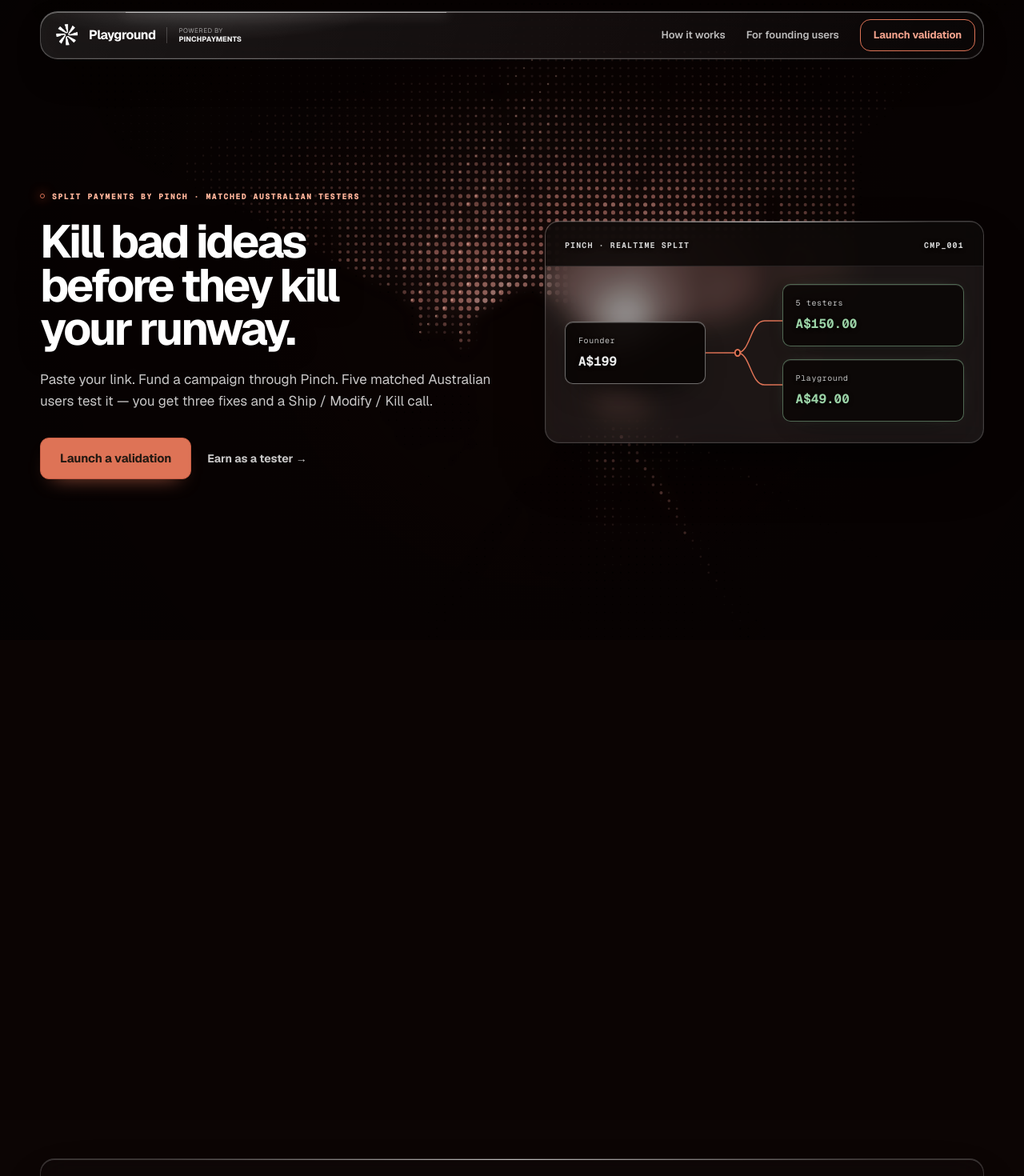
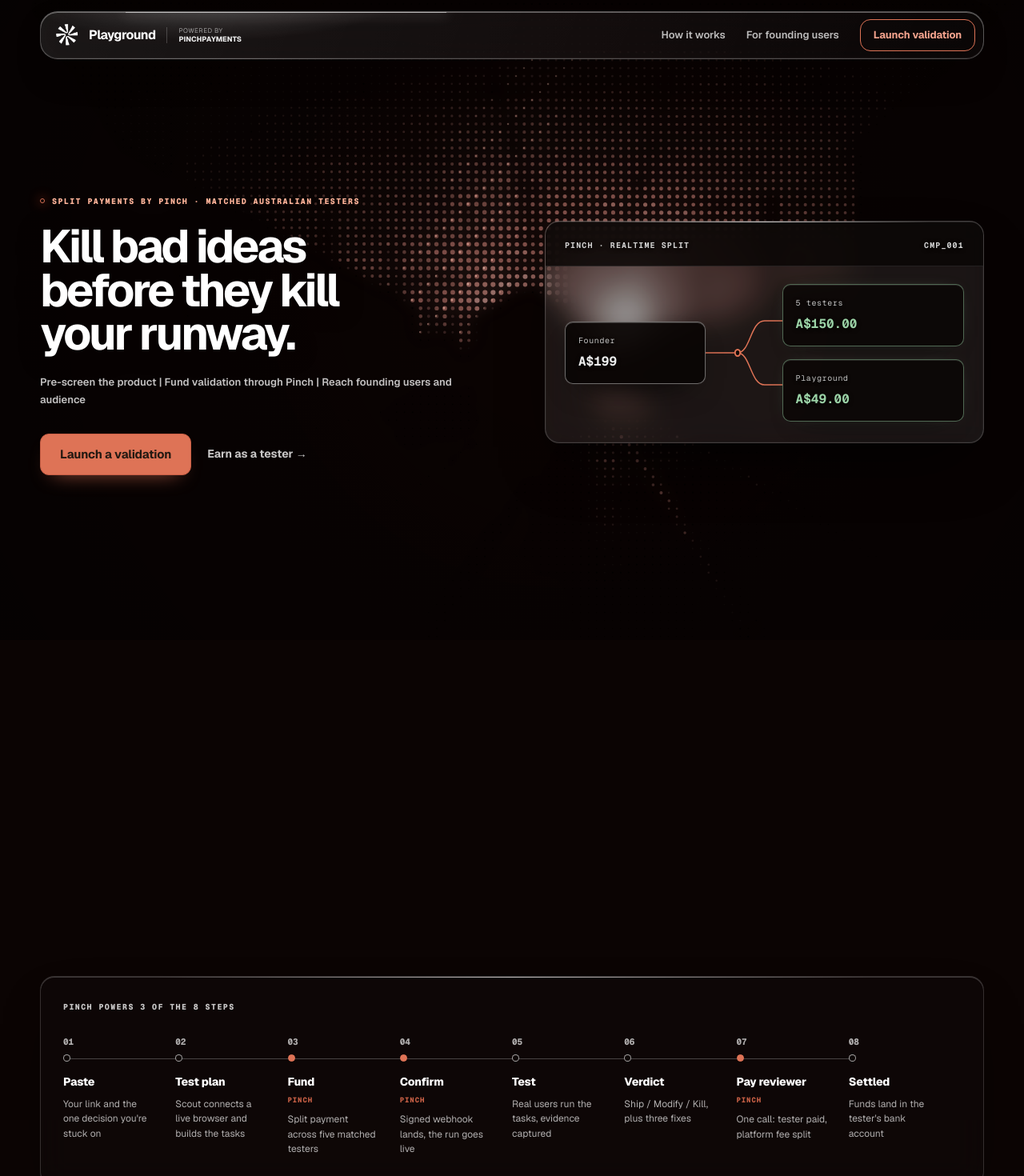
Before and after one commit to PRABHMANNAT/playground, a Next.js app: page / in a window 1280 px wide. Shown: the top 1470 px of the page at 80% size. Built offline with nearby package versions, Linux system fonts and the light colour scheme.

Commit message:
Tighten landing copy and workflow spacing

```diff
--- a/app/landing.css
+++ b/app/landing.css
@@ -385,6 +385,15 @@
   line-height: 1.6;
 }
 
+.landing-hero__pillars {
+  max-width: 58ch;
+  color: rgba(255, 255, 255, 0.76);
+  font-size: 13px;
+  font-weight: 600;
+  letter-spacing: 0.005em;
+  line-height: 1.65;
+}
+
 .landing-hero__actions {
   display: flex;
   flex-wrap: wrap;
@@ -716,11 +725,8 @@
 }
 
 .landing-hero__reveal > p:last-child {
-  max-width: 44ch;
+  max-width: 58ch;
   margin: 22px 0 0;
-  color: rgba(255, 255, 255, 0.72);
-  font-size: 15px;
-  line-height: 1.6;
 }
 
 .landing-preview__heading {
@@ -883,11 +889,13 @@
 /* Workflow */
 
 .landing-flow {
+  --flow-lift: -180px;
+
   position: relative;
   z-index: 3;
   overflow: hidden;
-  margin-top: 48px;
-  margin-bottom: 64px;
+  margin-top: 0;
+  margin-bottom: calc(64px + var(--flow-lift));
   padding: 30px 28px 36px;
   border: 1px solid rgba(255, 255, 255, 0.16);
   border-radius: 18px;
@@ -898,6 +906,7 @@
   backdrop-filter: blur(18px) saturate(120%);
   -webkit-backdrop-filter: blur(18px) saturate(120%);
   scroll-margin-top: 96px;
+  transform: translateY(var(--flow-lift));
 }
 
 .landing-flow::before {
@@ -1024,7 +1033,7 @@
 
 @media (max-width: 1100px) {
   .landing-flow {
-    margin-top: 40px;
+    --flow-lift: -140px;
   }
 
   .landing-flow ol {
@@ -1066,7 +1075,8 @@
 
 @media (max-width: 700px) {
   .landing-flow {
-    margin-top: 24px;
+    --flow-lift: -88px;
+
     padding: 26px 22px 14px;
   }
 
@@ -1247,7 +1257,7 @@
   }
 
   .landing-flow {
-    margin-bottom: 36px;
+    margin-bottom: calc(36px + var(--flow-lift));
   }
 }
 
--- a/components/landing/LandingPage.tsx
+++ b/components/landing/LandingPage.tsx
@@ -116,10 +116,9 @@
                 <br />
                 your runway.
               </h1>
-              <p className="landing-hero__lede">
-                Paste your link. Fund a campaign through Pinch. Five matched
-                Australian users test it — you get three fixes and a Ship /
-                Modify / Kill call.
+              <p className="landing-hero__lede landing-hero__pillars">
+                Pre-screen the product | Fund validation through Pinch | Reach
+                founding users and audience
               </p>
               <div className="landing-hero__actions">
                 <Link
@@ -213,10 +212,9 @@
 
             <div className="landing-hero__reveal">
               <h2>Meet people who already have the problem.</h2>
-              <p>
-                Matched Australian testers, not a survey panel. Every tester is
-                a verified Pinch merchant — which is why they get paid in one
-                call, and why fake reviewers can&apos;t get paid at all.
+              <p className="landing-hero__pillars">
+                Pre-screen the product | Fund validation through Pinch | Reach
+                founding users and audience
               </p>
             </div>
           </div>
```
